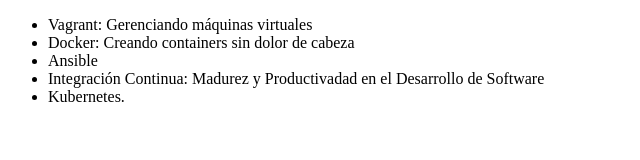
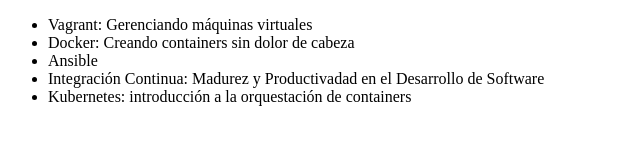
Before and after one commit to Ricardosss1993/Ricardo-git, a plain HTML site: page index.html in a window 1280 px wide. Shown: the whole page, without its empty margins (0-640 px from the left). Drawn offline with Linux system fonts and the light colour scheme.

Commit message:
Modificando el nombre del curso de kubernetes

```diff
--- a/index.html
+++ b/index.html
@@ -10,7 +10,7 @@
             <li>Docker: Creando containers sin dolor de cabeza</li>
             <li>Ansible</li>
             <li>Integración Continua: Madurez y Productivadad en el Desarrollo de Software</li>
-            <li>Kubernetes.</li>
+            <li>Kubernetes: introducción a la orquestación de containers</li>
         </ul>
     </body>
 </html>
```
